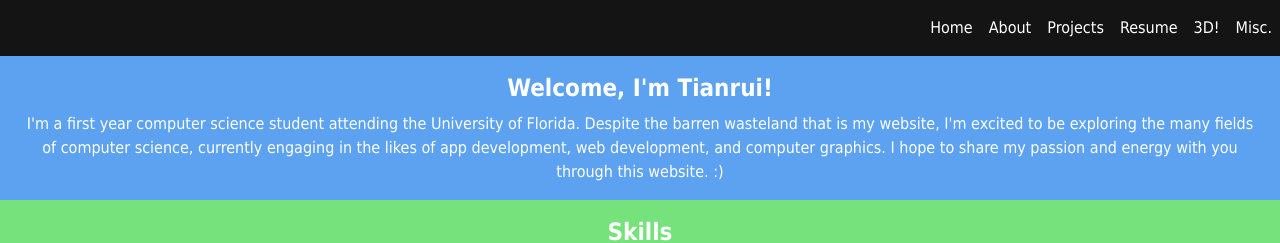
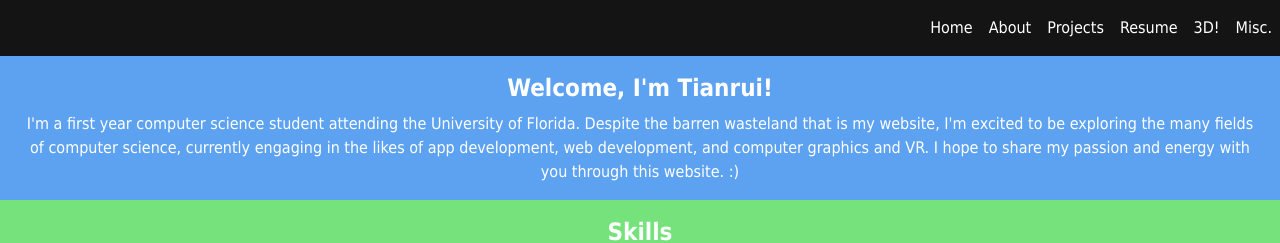
Before and after one commit to TeaLeaf28/tealeaf28.github.io, a plain HTML site: page index.html in a window 1280 px wide. Shown: the top 243 px of the page. Drawn offline with Linux system fonts and the light colour scheme.

Commit message:
More Tiny Tweaks

```diff
--- a/index.html
+++ b/index.html
@@ -21,7 +21,7 @@
 		<section class="section-a">
     		<div class="blurb">
 				<h1>Welcome, I'm Tianrui!</h1>
-				<p>I'm a first year computer science student attending the University of Florida. Despite the barren wasteland that is my website, I'm excited to be exploring the many fields of computer science, currently engaging in the likes of app development, web development, and computer graphics. I hope to share my passion and energy with you through this website. :)</p>
+				<p>I'm a first year computer science student attending the University of Florida. Despite the barren wasteland that is my website, I'm excited to be exploring the many fields of computer science, currently engaging in the likes of app development, web development, and computer graphics and VR. I hope to share my passion and energy with you through this website. :)</p>
     		</div>
 		</section>
 		<section class="section-b">
```
